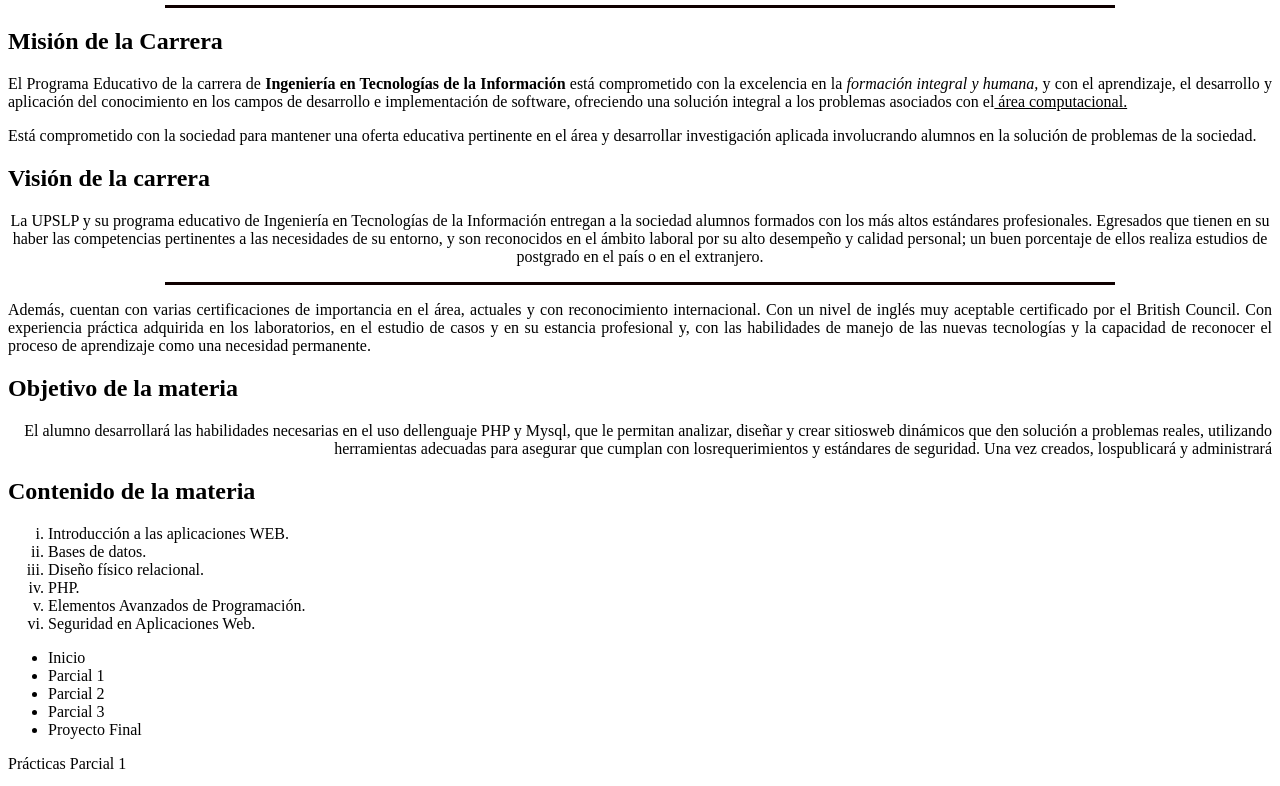
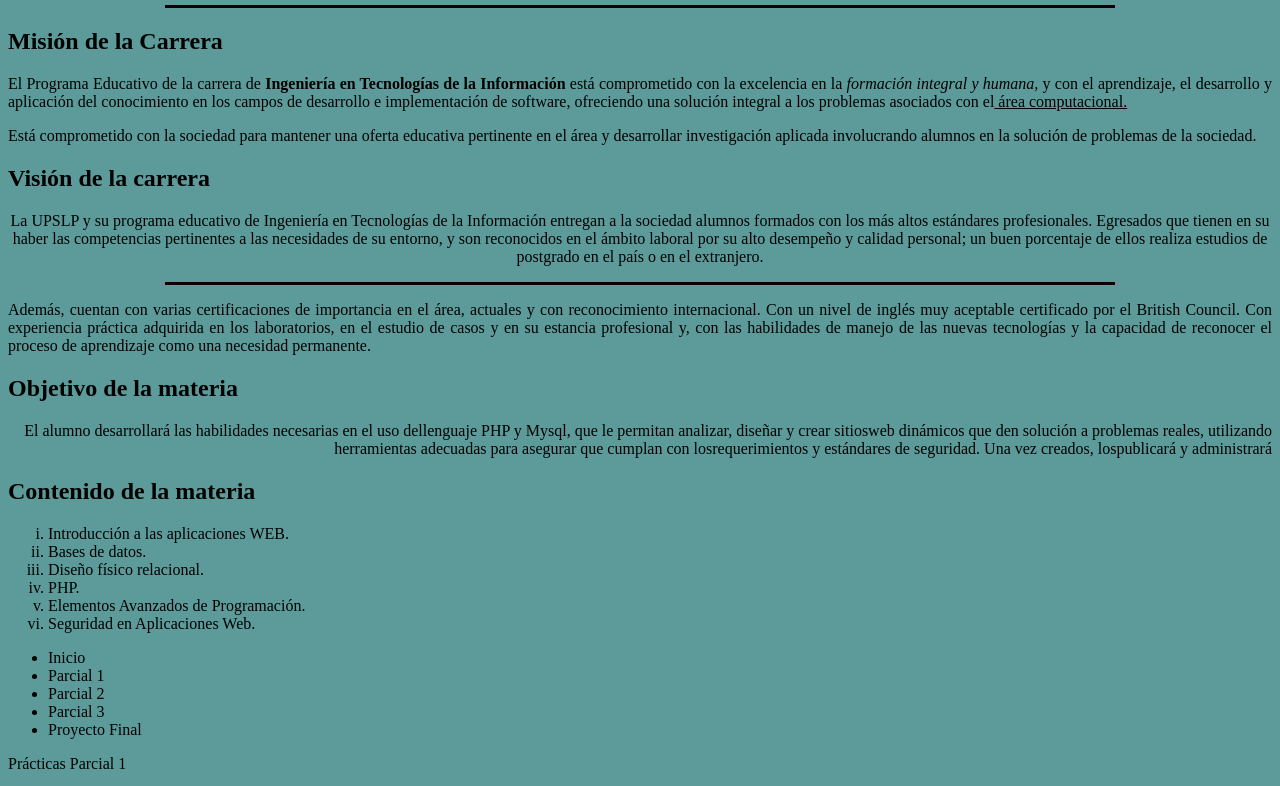
Before and after one commit to Renesillo-182033/porafolioP1S4, a plain HTML site: page Index.html in a window 1280 px wide. Shown: the part 378-1164 px from the top of the page. Drawn offline with Linux system fonts and the light colour scheme.

Commit message:
Update Index.html

```diff
--- a/Index.html
+++ b/Index.html
@@ -7,7 +7,7 @@
     <title>Index</title>
     <link rel="icon" type="image/png" href="Logo.png">
 </head>
-<body background="#5d9b9b">
+<body bgcolor="#5d9b9b">
     <header>
         <div align="center">
         <div align="right">
```
